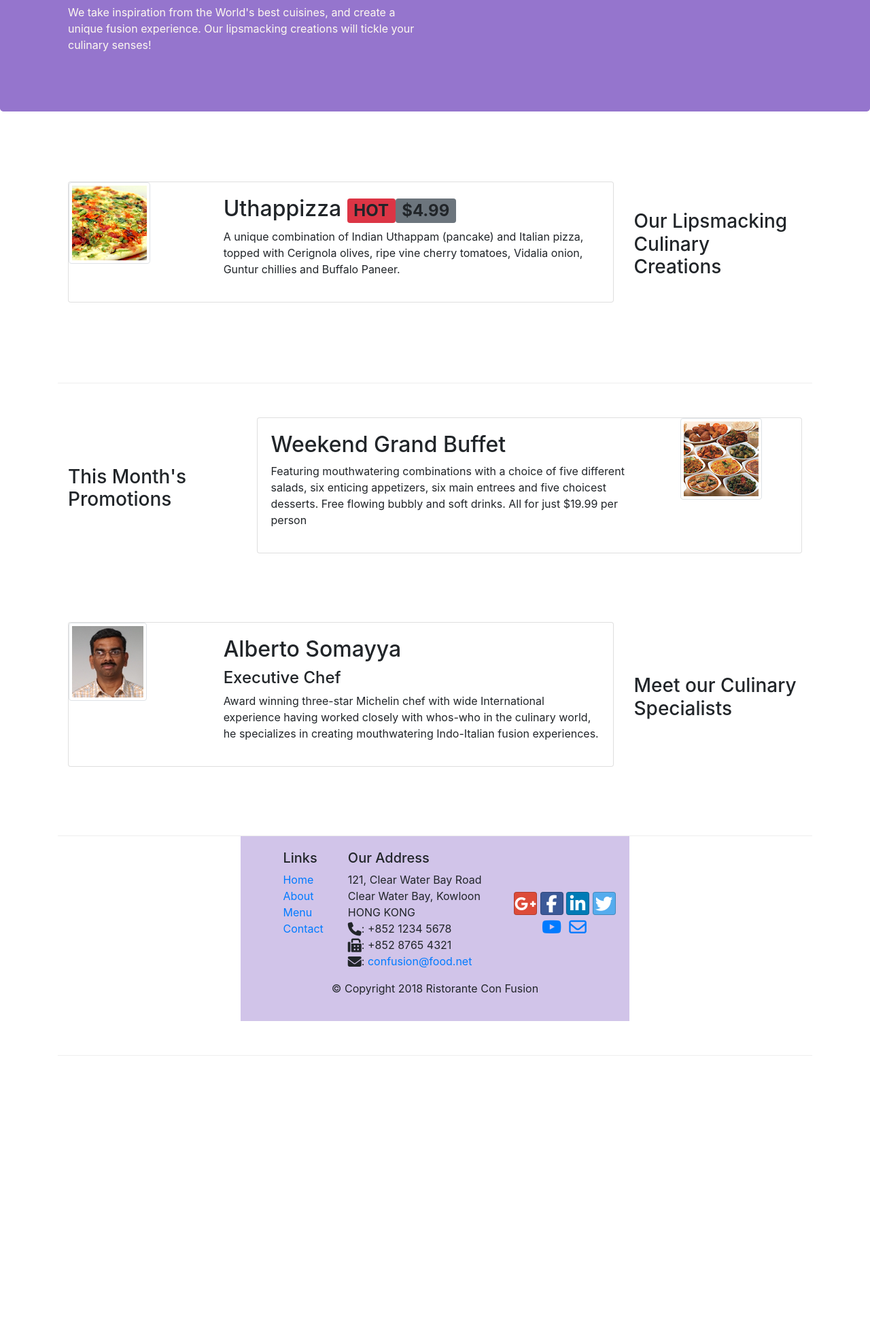
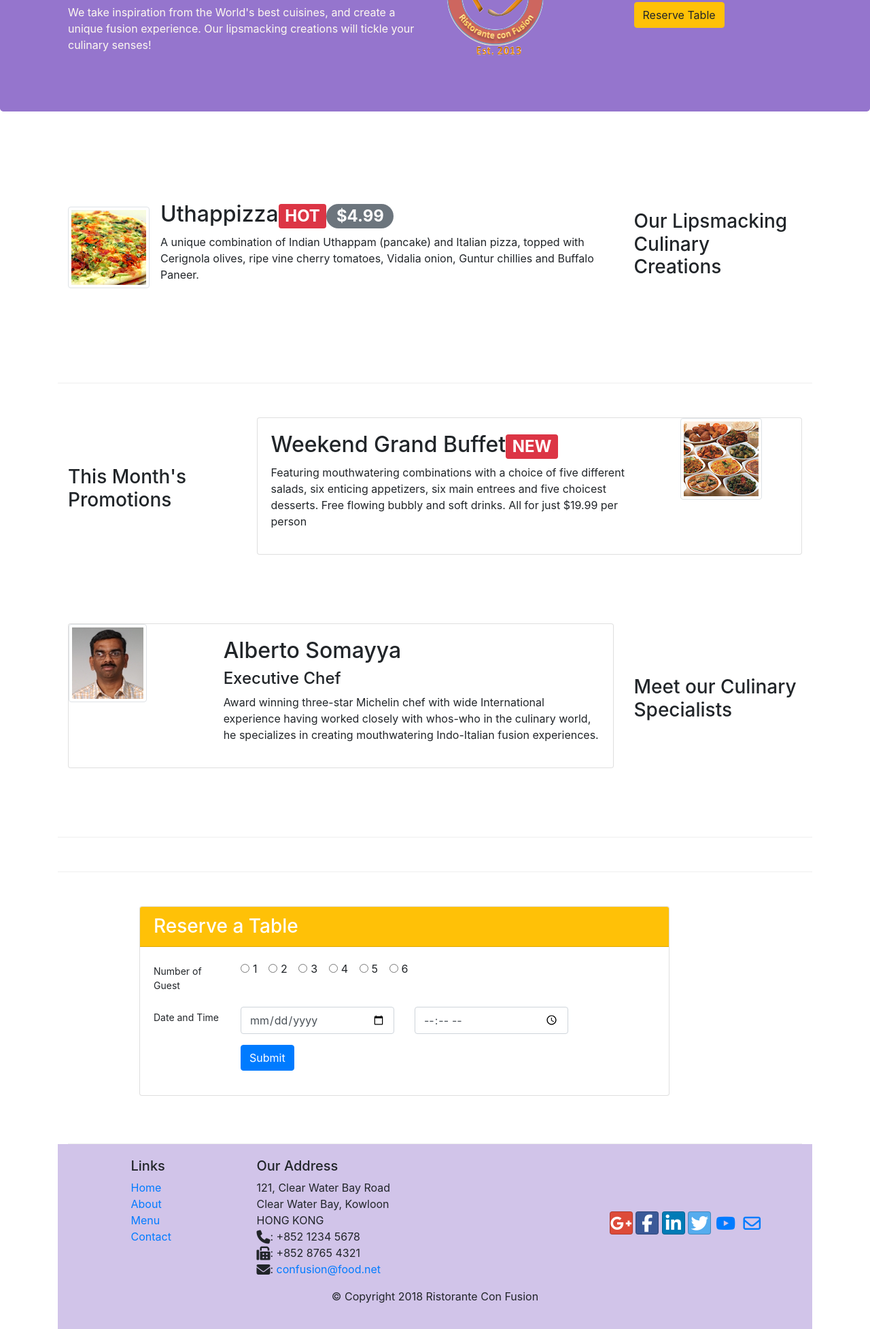
Before and after one commit to yisiang-ong/bootstrap, a website: page index.html in a window 1280 px wide. Shown: the part 170-2125 px from the top of the page at 68% size. Before the commit the page ends 1723 px from the top, so only its background shows below. Drawn offline with nearby package versions, Linux system fonts and the light colour scheme.

Commit message:
2nd assignment

```diff
--- a/index.html
+++ b/index.html
@@ -29,7 +29,6 @@
   </head>
 
   <body>
-    <div class="container">
       <nav class="navbar navbar-dark navbar-expand-sm fixed-top">
         <div class="container">
           <button
@@ -70,7 +69,6 @@
           </div>
         </div>
       </nav>
-    </div>
 
     <header class="jumbotron">
       <div class="container">
@@ -83,43 +81,36 @@
               your culinary senses!
             </p>
           </div>
-          <div class="col-12 col-sm"></div>
+          <div class="col-12 col-sm-3 align-self-center">
+            <img src="img/logo.png" class="img-fluid">
+          </div>
+          <div class="col-12 col-sm-3 align-self-center">
+            <a href="#bottom"><button type="button" class="btn btn-warning">Reserve Table</button></a>
+          </div>
         </div>
       </div>
     </header>
 
     <div class="container">
-      <div class="row row-content align-items-center">
+        <div class="row row-content align-items-center">
         <div class="col-12 col-sm-4 order-sm-last col-md-3">
           <h3>Our Lipsmacking Culinary Creations</h3>
         </div>
         <div class="col col-sm order-sm-first col-md">
-          <div class="card mb-3">
-            <div class="row g-0">
-              <div class="col-3">
-                <img
-                  class="d-flex mr-3 img-thumbnail align-self-center"
-                  src="img/uthappizza.png"
-                  alt="Uthappizza"
-                />
-              </div>
-              <div class="col-9">
-                <div class="card-body">
-                  <h2 class="mt-0">Uthappizza <span class="badge bg-danger">HOT</span><span class="badge rounded-pill bg-secondary">$4.99</span></h2>
-                  <p class="d-none d-sm-block">
-                    A unique combination of Indian Uthappam (pancake) and
+          <div class="media">
+            <img class="d-flex mr-3 img-thumbnail align-self-center"
+                    src="img/uthappizza.png" alt="Uthappizza">
+            <div class="media-body">
+                <h2 class="mt-0">Uthappizza<span class="badge badge-danger">HOT</span><span class="badge badge-pill badge-secondary">$4.99</span></h2>
+                <p class="d-none d-sm-block">A unique combination of Indian Uthappam (pancake) and
                     Italian pizza, topped with Cerignola olives, ripe vine
-                    cherry tomatoes, Vidalia onion, Guntur chillies and Buffalo
-                    Paneer.
-                  </p>
-                </div>
-              </div>
+                    cherry tomatoes, Vidalia onion, Guntur chillies and
+                    Buffalo Paneer.</p>
             </div>
           </div>
         </div>
-      </div>
-
-      <div class="row row-content align-items-center">
+        </div>
+        <div class="row row-content align-items-center">
         <div class="col-12 col-sm-4 col-md-3">
           <h3>This Month's Promotions</h3>
         </div>
@@ -128,7 +119,7 @@
             <div class="row g-0">
               <div class="col-9">
                 <div class="card-body">
-                  <h2 class="mt-0">Weekend Grand Buffet</h2>
+                  <h2 class="mt-0">Weekend Grand Buffet<span class="badge badge-danger">NEW</span></h2>
                   <p class="d-none d-sm-block">
                     Featuring mouthwatering combinations with a choice of five different
                     salads, six enticing appetizers, six main entrees and five choicest
@@ -147,7 +138,6 @@
           </div>
         </div>
       </div>
-
       <div class="row row-content align-items-center">
         <div class="col-12 col-sm-4 order-sm-last col-md-3">
           <h3>Meet our Culinary Specialists</h3>
@@ -178,8 +168,72 @@
         </div>
       </div>
     </div>
+    </div>
 
-    <footer class="footer">
+    <div class="container">
+      <div class="row row-content">
+        <div class="col-12 col-md-9 offset-1">
+          <div class="card">
+            <h3 class="card-header bg-warning text-white">Reserve a Table</h3>
+            <div class="card-body">
+                  <form>
+                    <div class="form-group row">
+                      <label for="numGuest" class="col-md-2 col-form-label col-form-label-sm"
+                      >Number of Guest</label>
+                      <div class="col-md-10">
+                        <div class="form-check form-check-inline">
+                          <input class="form-check-input" type="radio" name="inlineRadioOptions" id="inlineRadio1" value="option1">
+                          <label class="form-check-label" for="inlineRadio1">1</label>
+                        </div>
+                        <div class="form-check form-check-inline">
+                          <input class="form-check-input" type="radio" name="inlineRadioOptions" id="inlineRadio2" value="option2">
+                          <label class="form-check-label" for="inlineRadio2">2</label>
+                        </div>
+                        <div class="form-check form-check-inline">
+                          <input class="form-check-input" type="radio" name="inlineRadioOptions" id="inlineRadio3" value="option3">
+                          <label class="form-check-label" for="inlineRadio3">3</label>
+                        </div>
+                        <div class="form-check form-check-inline">
+                          <input class="form-check-input" type="radio" name="inlineRadioOptions" id="inlineRadio4" value="option4">
+                          <label class="form-check-label" for="inlineRadio4">4</label>
+                        </div>
+                        <div class="form-check form-check-inline">
+                          <input class="form-check-input" type="radio" name="inlineRadioOptions" id="inlineRadio5" value="option5">
+                          <label class="form-check-label" for="inlineRadio5">5</label>
+                        </div>
+                        <div class="form-check form-check-inline">
+                          <input class="form-check-input" type="radio" name="inlineRadioOptions" id="inlineRadio6" value="option6">
+                          <label class="form-check-label" for="inlineRadio6">6</label>
+                        </div>
+                      </div>
+                    </div>
+                    <div class="form-group row">
+                      <label for="Datetime" class="col-12 col-md-2 col-form-label col-form-label-sm"
+                      >Date and Time</label>
+                      <div class="col-12 col-md-4">
+                        <input type="date" class="form-control" placeholder="Date">
+                      </div>
+                      <div class="col-12 col-md-4">
+                        <input type="time" class="form-control" placeholder="Time">
+                      </div>
+                    </div>
+                    <div class="form-group row">
+                      <div class="col-sm-2"></div>
+                      <div class="col-sm-10">
+                        <button type="submit" class="btn btn-primary">
+                          Submit
+                        </button>
+                      </div>
+                    </div>
+                  </form>
+          </div>
+        </div>
+      </div>
+    </div>
+    </div>
+
+
+    <footer class="footer" id="bottom">
       <div class="container">
         <div class="row">
           <div class="col-4 offset-1 col-sm-2">
```
